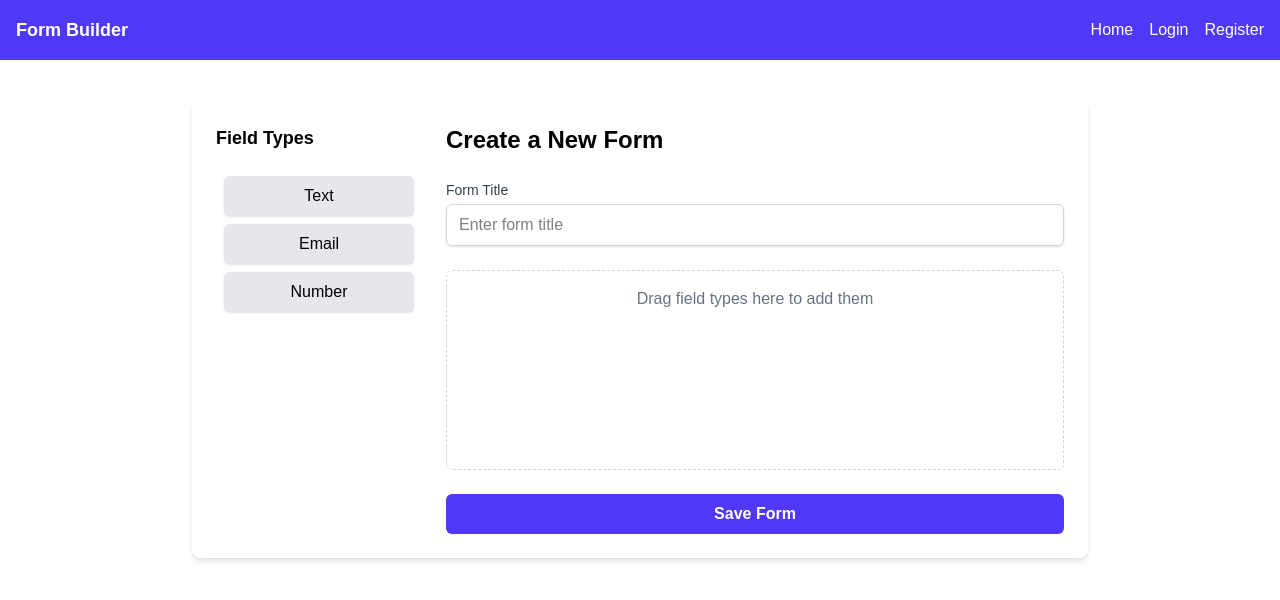
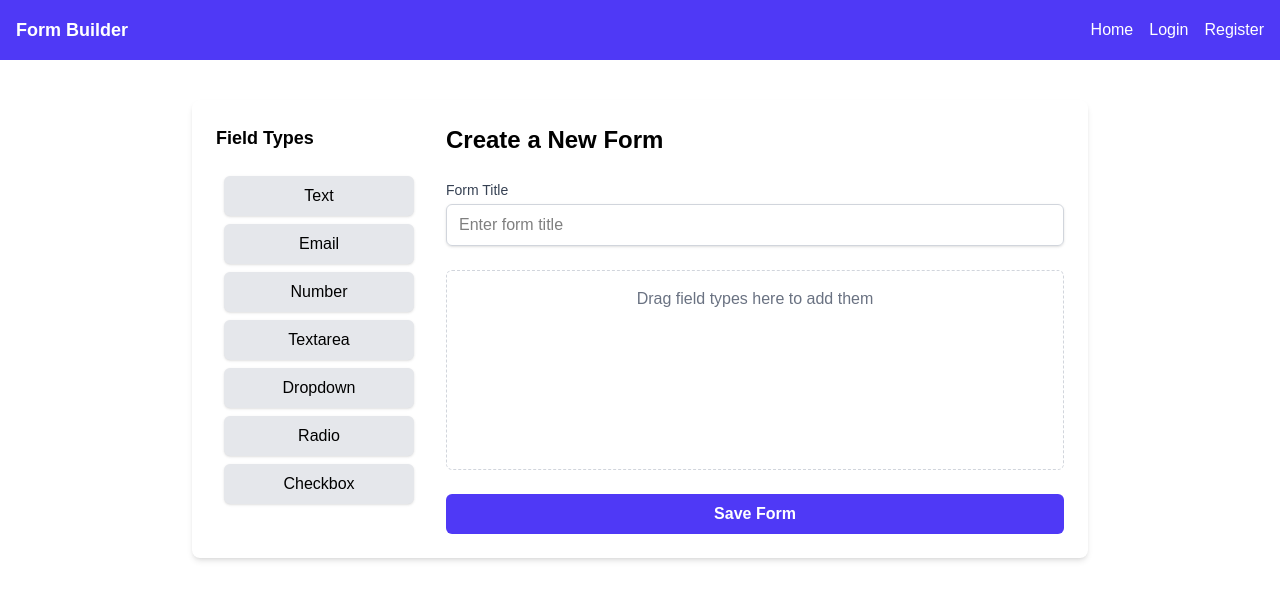
Before and after one commit to Yaswanthvijjapu/Form, a React (Vite) app in the folder client/: page /editor in a window 1280 px wide. Shown: the top 600 px of the page. Built offline with nearby package versions, Linux system fonts and the light colour scheme.

Commit message:
enhance FormEditor component;

```diff
--- a/client/src/pages/FormEditor.jsx
+++ b/client/src/pages/FormEditor.jsx
@@ -9,6 +9,10 @@ const fieldTypes = [
   { id: 'text', label: 'Text' },
   { id: 'email', label: 'Email' },
   { id: 'number', label: 'Number' },
+  { id: 'textarea', label: 'Textarea' },
+  { id: 'select', label: 'Dropdown' },
+  { id: 'radio', label: 'Radio' },
+  { id: 'checkbox', label: 'Checkbox' },
 ];
 
 function FormEditor() {
@@ -20,6 +24,7 @@ function FormEditor() {
 
   const onDragEnd = useCallback((result) => {
     const { source, destination } = result;
+    console.log('Drag ended:', { source, destination });
 
     if (!destination) return;
 
@@ -29,8 +34,12 @@ function FormEditor() {
         type: fieldTypes[source.index].id,
         label: `${fieldTypes[source.index].label} Field`,
         required: false,
+        options:
+          fieldTypes[source.index].id === 'select' || fieldTypes[source.index].id === 'radio'
+            ? ['Option 1', 'Option 2']
+            : [],
       };
-      console.log('Adding field:', newField); // Debug log
+      console.log('Adding field:', newField);
       setFields((prevFields) => {
         const newFields = [...prevFields];
         newFields.splice(destination.index, 0, newField);
@@ -48,6 +57,10 @@ function FormEditor() {
 
   const updateField = (id, key, value) => {
     setFields(fields.map((field) => (field.id === id ? { ...field, [key]: value } : field)));
+  };
+
+  const updateOptions = (id, options) => {
+    setFields(fields.map((field) => (field.id === id ? { ...field, options } : field)));
   };
 
   const removeField = (id) => {
@@ -73,7 +86,7 @@ function FormEditor() {
   };
 
   const renderFieldPreview = (field) => {
-    console.log('Rendering preview for:', field); // Debug log
+    console.log('Rendering preview for:', field);
     switch (field.type) {
       case 'text':
         return (
@@ -101,6 +114,56 @@ function FormEditor() {
             disabled
             className="w-full px-3 py-2 border border-gray-300 rounded-md bg-gray-100"
           />
+        );
+      case 'textarea':
+        return (
+          <textarea
+            placeholder={field.label}
+            disabled
+            className="w-full px-3 py-2 border border-gray-300 rounded-md bg-gray-100 h-24"
+          />
+        );
+      case 'select':
+        return (
+          <select
+            disabled
+            className="w-full px-3 py-2 border border-gray-300 rounded-md bg-gray-100"
+          >
+            <option value="">{field.label}</option>
+            {field.options.map((option, idx) => (
+              <option key={idx} value={option}>
+                {option}
+              </option>
+            ))}
+          </select>
+        );
+      case 'radio':
+        return (
+          <div className="space-y-2">
+            {field.options.map((option, idx) => (
+              <div key={idx} className="flex items-center">
+                <input
+                  type="radio"
+                  name={field.id}
+                  value={option}
+                  disabled
+                  className="h-4 w-4 text-indigo-600 border-gray-300"
+                />
+                <label className="ml-2 text-sm text-gray-700">{option}</label>
+              </div>
+            ))}
+          </div>
+        );
+      case 'checkbox':
+        return (
+          <div className="flex items-center">
+            <input
+              type="checkbox"
+              disabled
+              className="h-4 w-4 text-indigo-600 border-gray-300 rounded"
+            />
+            <label className="ml-2 text-sm text-gray-700">{field.label}</label>
+          </div>
         );
       default:
         return <p className="text-red-500">Unknown field type</p>;
@@ -214,7 +277,27 @@ function FormEditor() {
                               <option value="text">Text</option>
                               <option value="email">Email</option>
                               <option value="number">Number</option>
+                              <option value="textarea">Textarea</option>
+                              <option value="select">Dropdown</option>
+                              <option value="radio">Radio</option>
+                              <option value="checkbox">Checkbox</option>
                             </select>
+                            {(field.type === 'select' || field.type === 'radio') && (
+                              <div>
+                                <label className="block text-sm font-medium text-gray-700">
+                                  Options (comma-separated)
+                                </label>
+                                <input
+                                  type="text"
+                                  value={field.options.join(', ')}
+                                  onChange={(e) =>
+                                    updateOptions(field.id, e.target.value.split(', '))
+                                  }
+                                  className="w-full px-2 py-1 border border-gray-300 rounded-md text-sm"
+                                  placeholder="e.g., Option 1, Option 2"
+                                />
+                              </div>
+                            )}
                             <div className="flex items-center">
                               <input
                                 type="checkbox"
```
